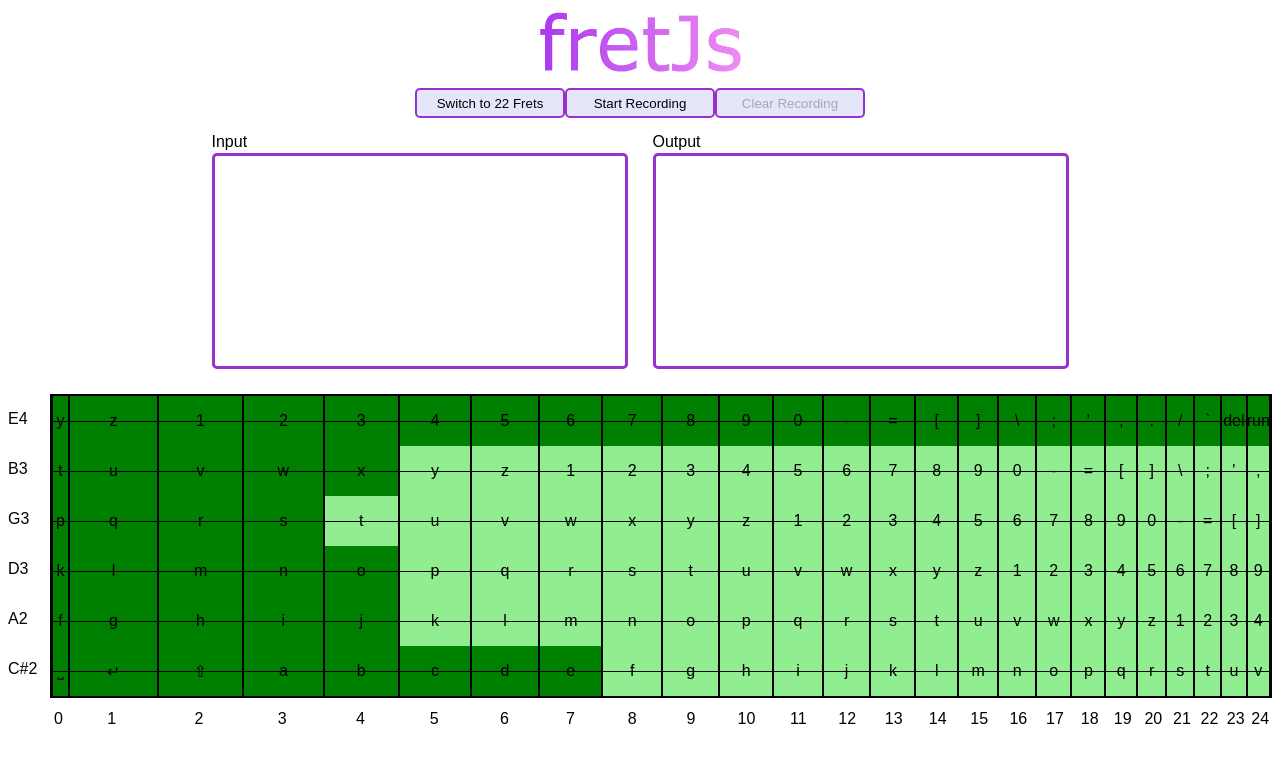
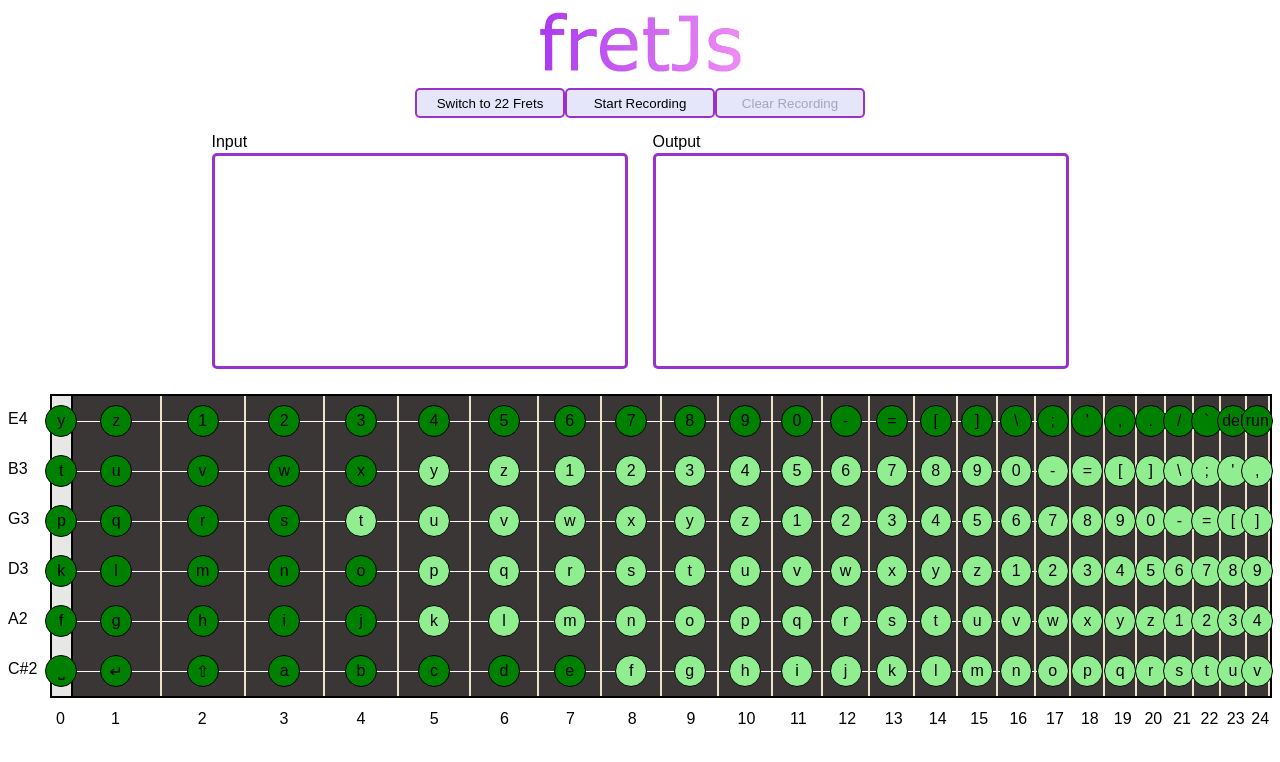
Before and after one commit to DominicMonares/fret-js, a React app: page / in a window 1280 px wide. Shown: the top 762 px of the page. Built offline with nearby package versions, Linux system fonts and the light colour scheme.

Commit message:
complete fretboard diagram

```diff
--- a/src/Components/Diagram/Diagram.css
+++ b/src/Components/Diagram/Diagram.css
@@ -24,13 +24,14 @@
   width: 100%;
   display: inline-grid;
   grid-template-columns:
-    1.4% 7.3% 7% 6.6% 6.2% 5.9% 5.6% 5.2% 4.9% 4.7% 4.4% 4.1% 3.9% 3.7% 3.5% 3.3% 3.1% 2.9% 2.8% 2.6% 2.4% 2.3% 2.2% 2.1% 1.9%;
+    1.7% 7.3% 6.9% 6.5% 6.1% 5.9% 5.6% 5.2% 4.9% 4.7% 4.4% 4.1% 3.9% 3.7% 3.5% 3.3% 3.1% 2.9% 2.8% 2.6% 2.4% 2.3% 2.2% 2.1% 1.9%;
 }
 
 .fretboard {
   grid-template-rows: repeat(6, 50px);
   box-sizing: border-box;
   border: 2px solid black;
+  background-color: #393635;
 }
 
 .fret, .fret-num {
@@ -43,18 +44,19 @@
   width: 100%;
   height: 100%;
   box-sizing: border-box;
-  border-left: 1px solid black;
-  border-right: 1px solid black;
+  /* border-left: 1px solid black; */
+  border-right: 2px solid #ede3ca;
 }
 
-.string {
-  width: 100%;
-  border-bottom: 1px solid black;
+.nut {
+  box-sizing: border-box;
+  background-color: #e7e7e5;
+  border-right: 2px solid black;
 }
 
-.char {
-  position: absolute;
-  z-index: 9999;
+.main, .secondary {
+  border: 1px solid black;
+  border-radius: 45px;
 }
 
 .main {
@@ -65,8 +67,20 @@
   background-color: lightgreen;
 }
 
-.blank {
-  background-color: darkgreen;
+.char {
+  display: flex;
+  justify-content: center;
+  align-items: center;
+  position: absolute;
+  z-index: 1;
+  width: 30px;
+  height: 30px;
+}
+
+.string {
+  width: 100%;
+  border-bottom: 1px solid black;
+  border-color: #fff4ff;
 }
 
 .fret-nums {
--- a/src/Components/Diagram/Fretboard.tsx
+++ b/src/Components/Diagram/Fretboard.tsx
@@ -7,10 +7,10 @@ const Fretboard = ({ shift, diagram }: FretboardProps) => {
       {Object.values(diagram).flat().map((f, i) => {
         return (
           <div
-            className={`fret ${f.chars[0] === '' ? 'blank' : f.main ? 'main' : 'secondary'}`}
+            className={`fret ${i % 25 === 0 ? 'nut' : ''}`}
             key={i}
           >
-            <span className="char">
+            <span className={`char ${f.chars[0] === '' ? 'blank' : f.main ? 'main' : 'secondary'}`}>
               {shift ? f.chars[1] : f.chars[0]}
             </span>
             <span className="string"></span>
```
